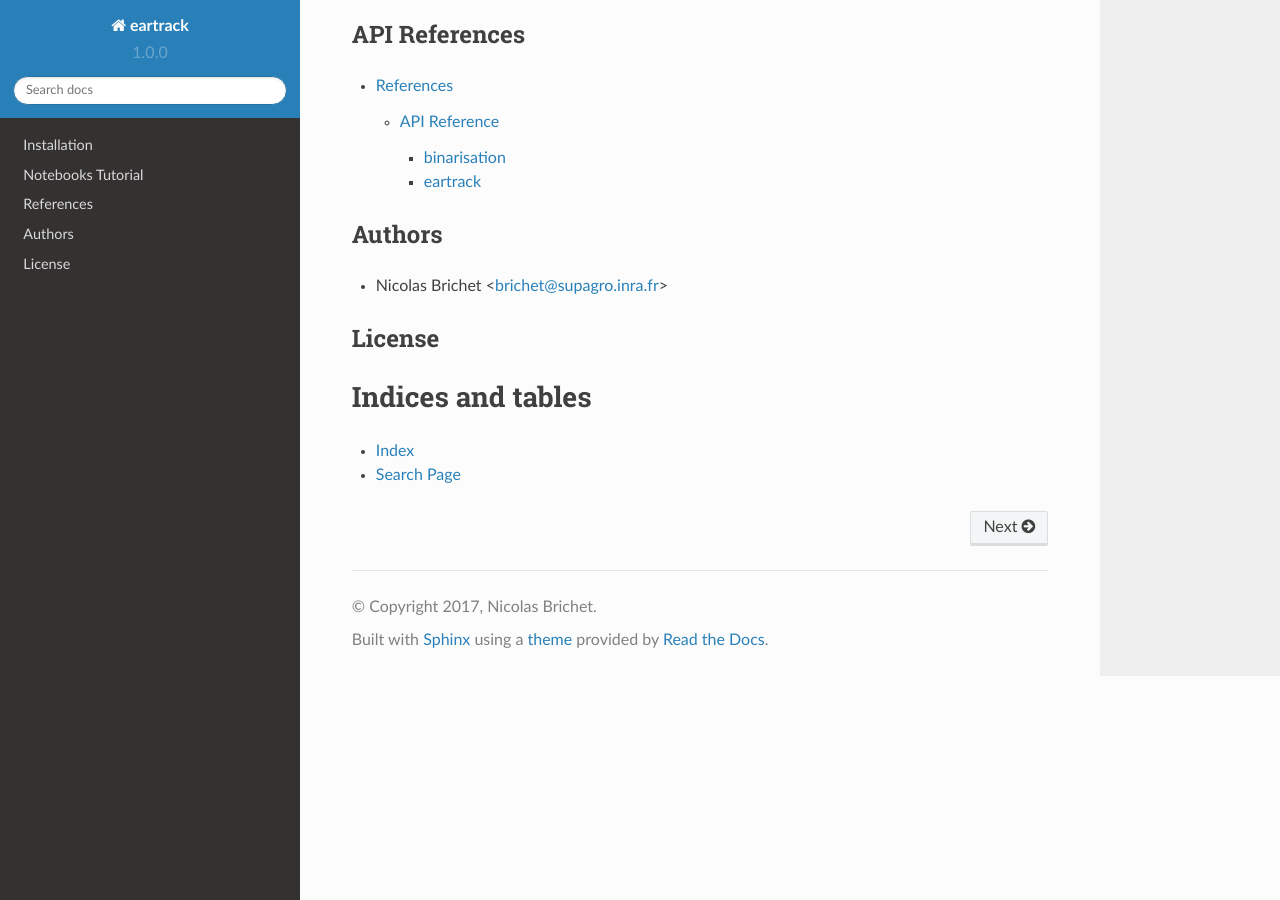
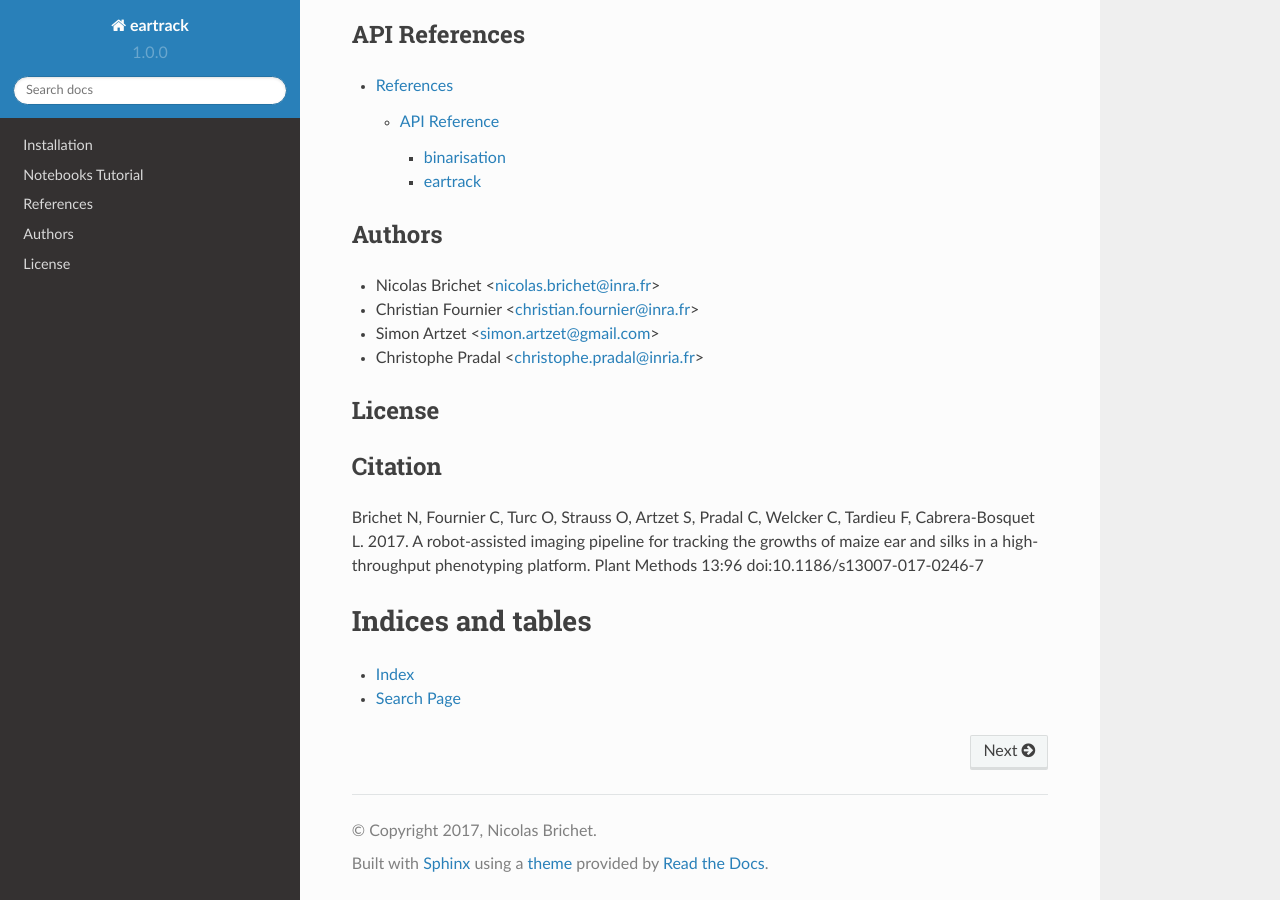
Before and after one commit to openalea/eartrack, a Sphinx documentation site: the page built from doc/index.rst, in a window 1280 px wide and 900 px high, scrolled down 770 px. Built offline with Sphinx 7.4.7 and the Read the Docs theme 2.0.0, drawn with Linux system fonts in a browser that asks for light colours; formulas are drawn with MathJax 3; pages that are not in the unit, such as notebooks, are missing from menus.

Commit message:
Add citation in README and Doc

```diff
--- a/AUTHORS.rst
+++ b/AUTHORS.rst
@@ -1 +1,4 @@
-* Nicolas Brichet <brichet@supagro.inra.fr>
+* Nicolas Brichet <nicolas.brichet@inra.fr>
+* Christian Fournier <christian.fournier@inra.fr>
+* Simon Artzet <simon.artzet@gmail.com>
+* Christophe Pradal <christophe.pradal@inria.fr>
--- a/doc/index.rst
+++ b/doc/index.rst
@@ -53,6 +53,11 @@ License
 
     ./source/license.rst
 
+Citation
+--------
+
+Brichet N, Fournier C, Turc O, Strauss O, Artzet S, Pradal C, Welcker C, Tardieu F, Cabrera-Bosquet L. 2017. A robot-assisted imaging pipeline for tracking the growths of maize ear and silks in a high-throughput phenotyping platform. Plant Methods 13:96 doi:10.1186/s13007-017-0246-7
+
 Indices and tables
 ==================
 
```
Also changed, not shown: README.rst (+6 -1 lines).
